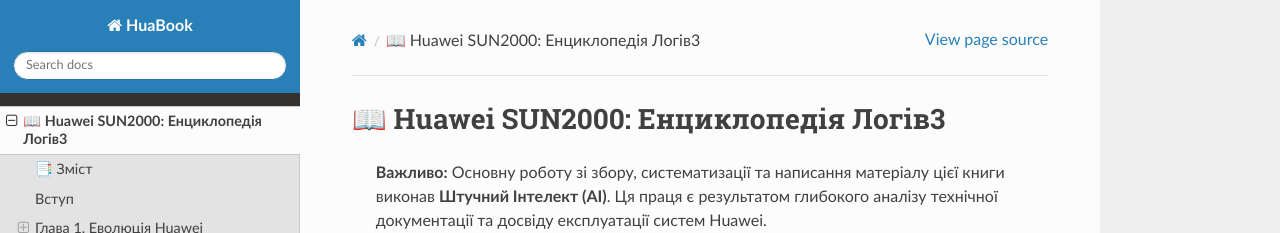
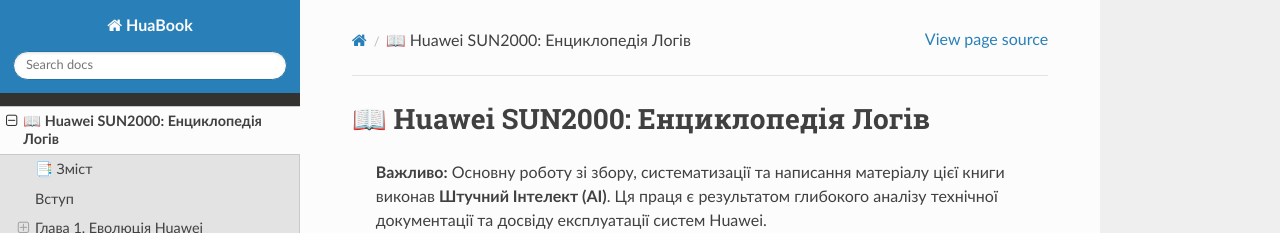
Before and after one commit to andysu/HuaBook, a Sphinx documentation site: the page built from docs/HuaweiBook.md, in a window 1280 px wide and 900 px high. Shown: the top 233 px of the window. Built offline with Sphinx 7.4.7 and the Read the Docs theme 3.1.0, drawn with Linux system fonts in a browser that asks for light colours.

Commit message:
from home

```diff
--- a/docs/HuaweiBook.md
+++ b/docs/HuaweiBook.md
@@ -1,4 +1,4 @@
-# 📖 Huawei SUN2000: Енциклопедія Логів3
+# 📖 Huawei SUN2000: Енциклопедія Логів
 
 
 > **Важливо:** Основну роботу зі збору, систематизації та написання матеріалу цієї книги виконав **Штучний Інтелект (AI)**. Ця праця є результатом глибокого аналізу технічної документації та досвіду експлуатації систем Huawei.
```
